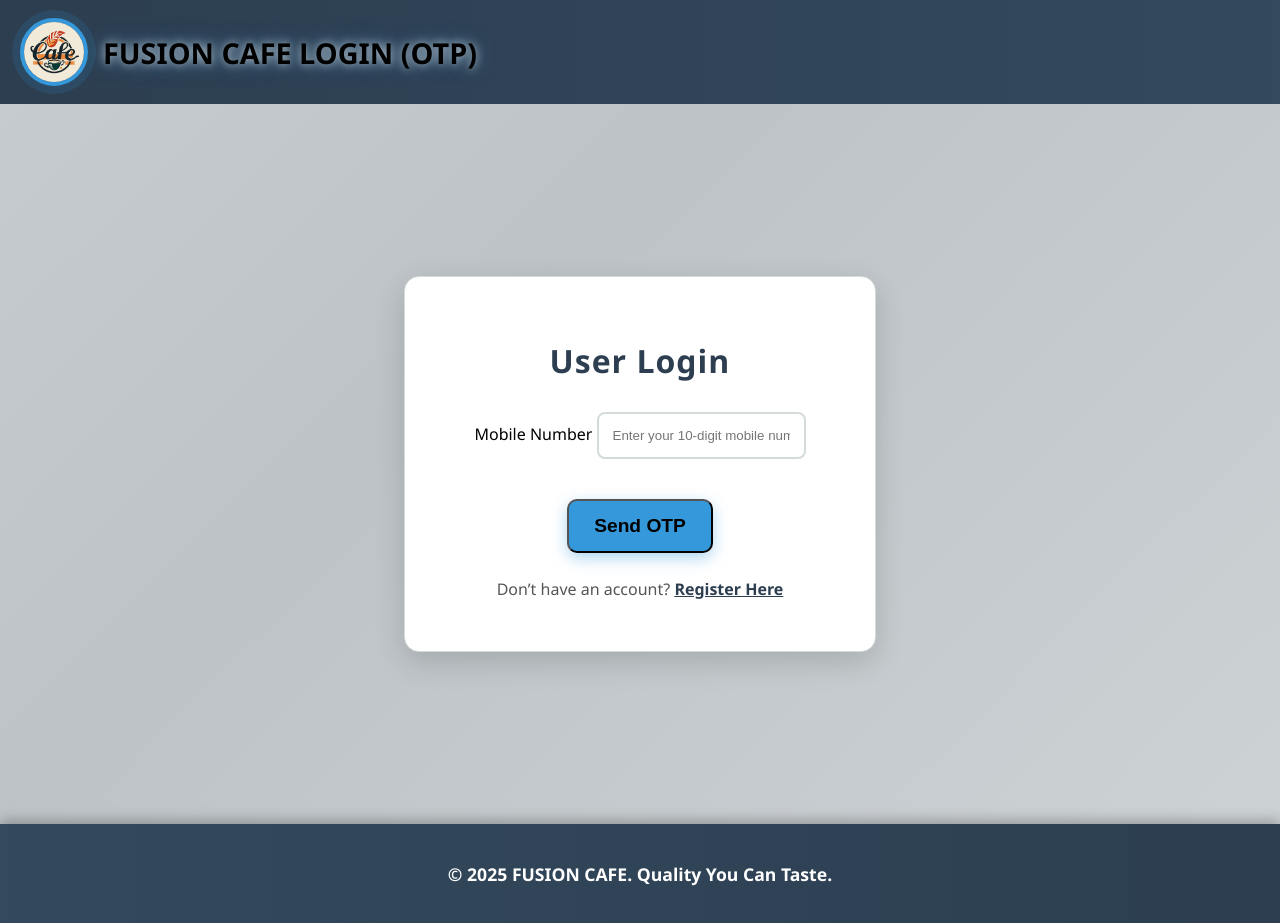
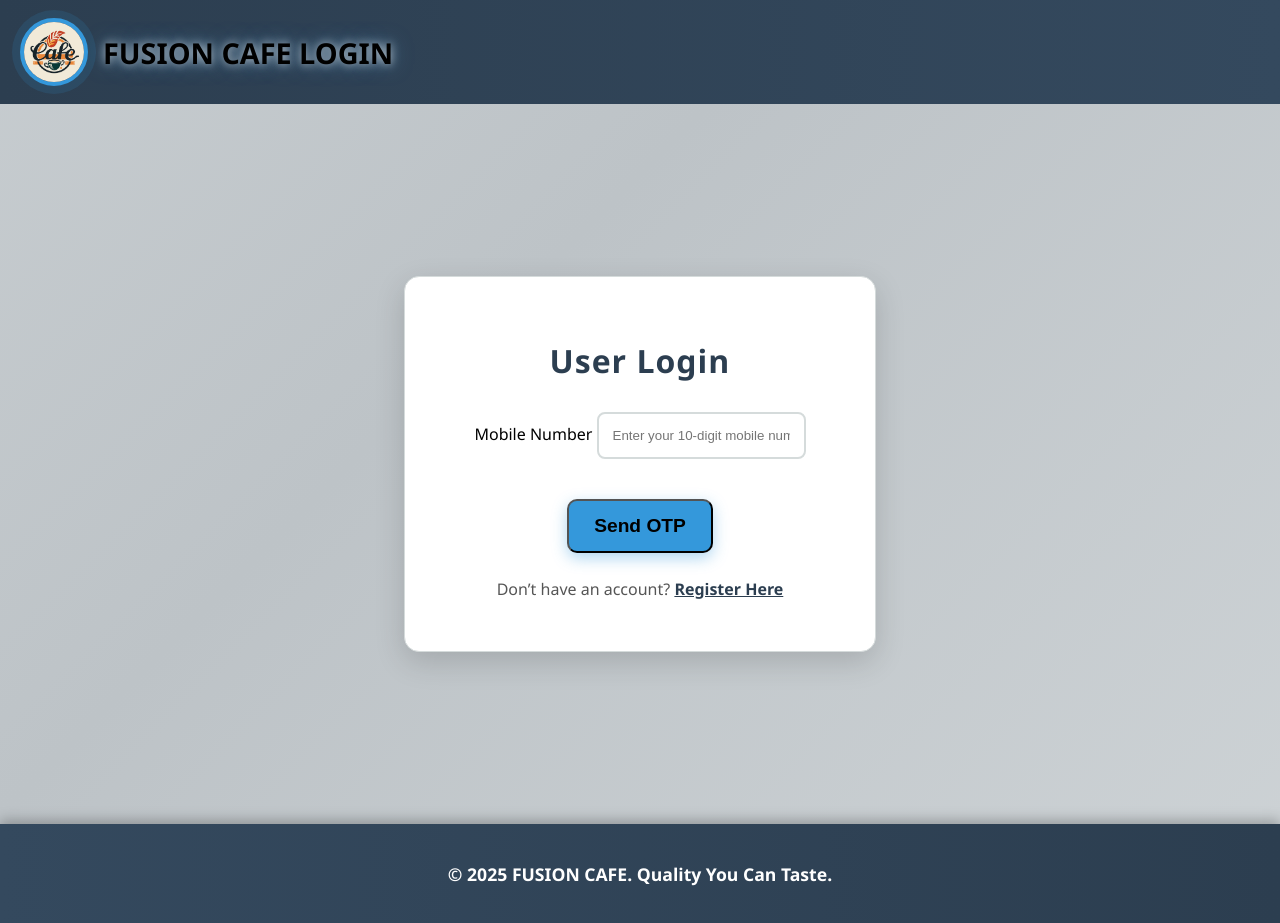
Before and after one commit to ayusjakhmola25/Cafe-Zone-Project, a plain HTML site: page login.html in a window 1280 px wide. Drawn offline with Linux system fonts and the light colour scheme.

Commit message:
removing the otp name in the header

```diff
--- a/login.html
+++ b/login.html
@@ -11,7 +11,7 @@
     <header class="login-header">
         <div class="logo-title">
             <img src="images/cafelogo.png.jpeg" alt="Cafeteria Logo" class="logo">
-            <h1>FUSION CAFE LOGIN (OTP)</h1>
+            <h1>FUSION CAFE LOGIN </h1>
         </div>
     </header>
 
```
